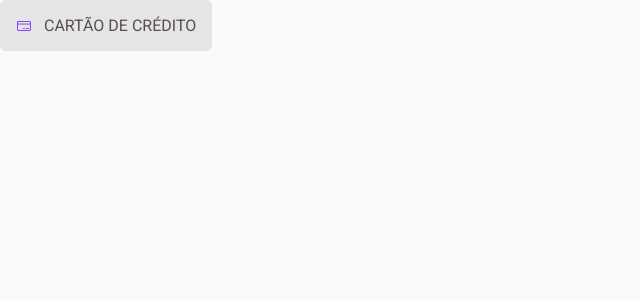
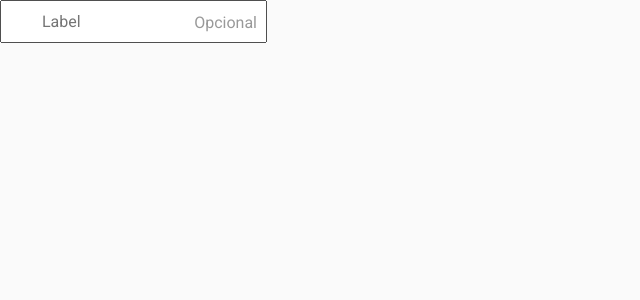
Before and after one commit to adonisamarante/coffee-delivery-dsf, a React (Vite) app: page / in a window 1280 px wide. Shown: the top 300 px of the page, without its empty margins (0-640 px from the left). Built offline with nearby package versions, Linux system fonts and the light colour scheme.

Commit message:
feat: input text working

```diff
--- a/src/App.tsx
+++ b/src/App.tsx
@@ -1,13 +1,13 @@
 import { ThemeProvider } from 'styled-components'
 import { defaultTheme } from './styles/themes/default'
 import { GlobalStyle } from './styles/global'
-import { TotalOrderCard } from './components'
+import { InputText } from './components'
 
 export function App() {
   return (
     <ThemeProvider theme={defaultTheme}>
       <div>
-        <TotalOrderCard />
+        <InputText isOptional />
       </div>
 
       <GlobalStyle />
--- a/src/components/InputText/index.tsx
+++ b/src/components/InputText/index.tsx
@@ -1,3 +1,32 @@
-export function InputText() {
-  return <input type="text" />
+import { useState } from 'react'
+import { InputContainer, InputField, InputPlaceholder } from './styles'
+
+interface InputTextProps {
+  isOptional?: boolean
 }
+
+export function InputText({ isOptional = false }: InputTextProps) {
+  const [value, setValue] = useState('')
+
+  function handleChange(e: React.ChangeEvent<HTMLInputElement>) {
+    setValue(e.target.value)
+  }
+
+  return (
+    <InputContainer>
+      <InputField
+        type="text"
+        value={value}
+        onChange={handleChange}
+        placeholder="Label"
+      />
+      {!value && (
+        <>
+          <InputPlaceholder position="end">
+            {isOptional ? `Opcional` : ''}
+          </InputPlaceholder>
+        </>
+      )}
+    </InputContainer>
+  )
+}
--- a/src/components/InputText/styles.ts
+++ b/src/components/InputText/styles.ts
@@ -0,0 +1,20 @@
+import { styled } from 'styled-components'
+
+export const InputContainer = styled.div`
+  position: relative;
+  display: inline-block;
+`
+
+export const InputPlaceholder = styled.span<{ position: string }>`
+  position: absolute;
+  top: 50%;
+  transform: translateY(-50%);
+  color: #999;
+  pointer-events: none;
+  ${(props) => (props.position === 'start' ? 'left: 10px;' : 'right: 10px;')}
+`
+
+export const InputField = styled.input`
+  padding: 10px 40px; /* Adjust padding to accommodate the placeholders */
+  box-sizing: border-box;
+`
```
